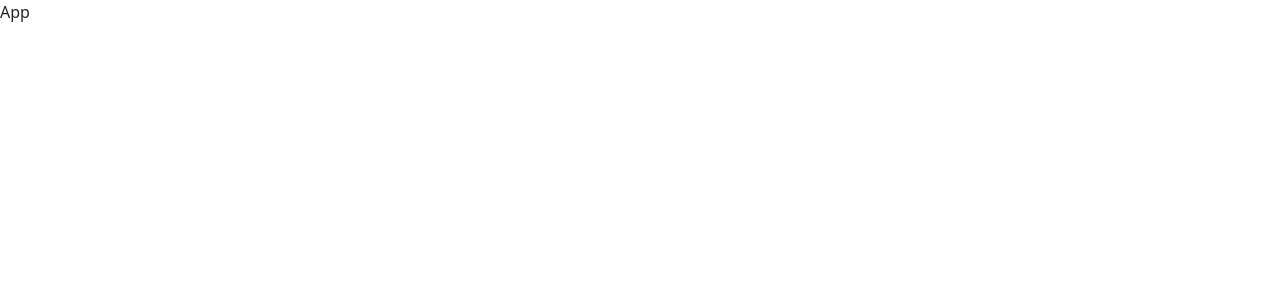
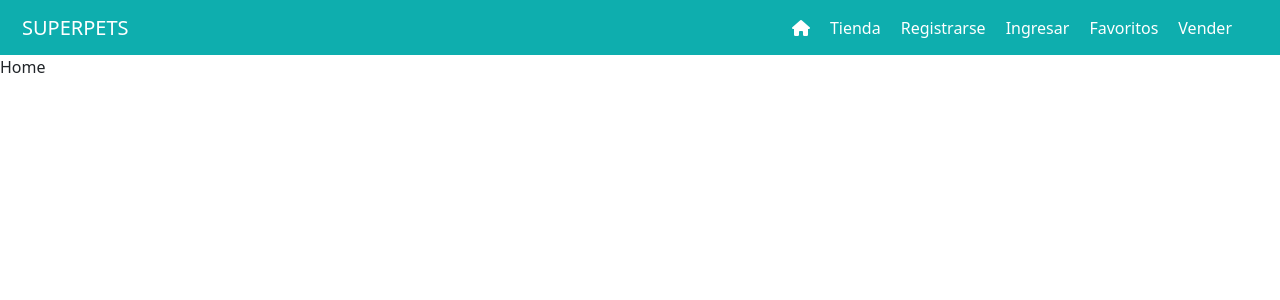
Before and after one commit to Lucmunoz/superpets, a React (Vite) app in the folder frontend/: page / in a window 1280 px wide. Shown: the top 300 px of the page. Built offline with nearby package versions, Linux system fonts and the light colour scheme.

Commit message:
Se importa componente Menu.jsx, se importan vistas y se añaden rutas para la navegación en archivo app.jsx

```diff
--- a/frontend/src/App.jsx
+++ b/frontend/src/App.jsx
@@ -1,7 +1,24 @@
+import { Route, Routes } from 'react-router-dom'
+import Menu from './components/Menu'
+import { Home, Tienda, Registrarse, Ingresar, AgregarProducto, NotFound, Producto, Favoritos } from './views'
+
 const App = () => {
   return (
-    <div>App</div>
+    <div>
+      <Menu />
+      <Routes>
+        <Route path='/' element={<Home />} />
+        <Route path='/tienda' element={<Tienda />} />
+        <Route path='/tienda/producto/:id' element={<Producto />} />
+        <Route path='/registrarse' element={<Registrarse />} />
+        <Route path='/ingresar' element={<Ingresar />} />
+        {/* rutas protegidas */}
+        <Route path='/favoritos' element={<Favoritos />} />
+        <Route path='/vender' element={<AgregarProducto />} />
+        {/* fin rutas protegidas */}
+        <Route path='*' element={<NotFound />} />
+      </Routes>
+    </div>
   )
 }
-
 export default App
```
